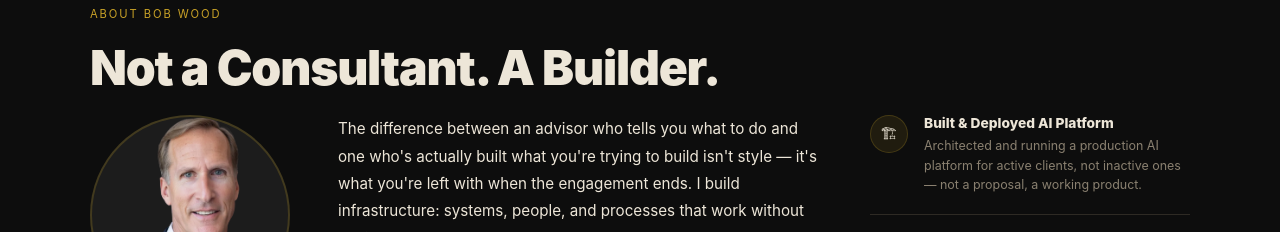
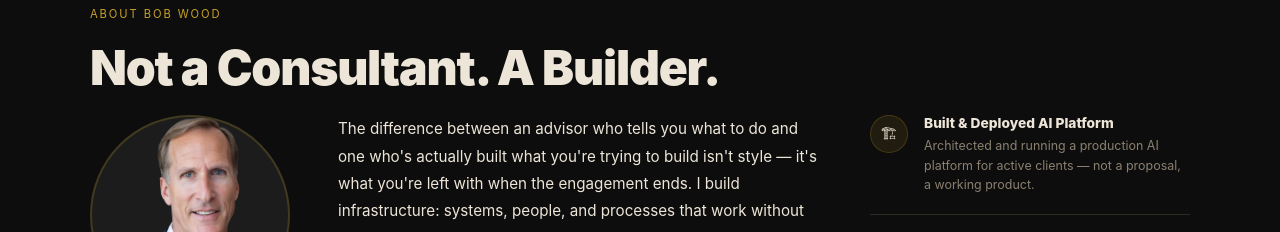
Before and after one commit to rwllc/robertwoodllc-site, a plain HTML site: page index.html in a window 1280 px wide. Shown: the part 4960-5192 px from the top of the page. Drawn offline with Linux system fonts and the light colour scheme.

Commit message:
Trim AI platform bullet, drop the inactive-clients clause

```diff
--- a/index.html
+++ b/index.html
@@ -554,7 +554,7 @@ footer{padding:2rem;text-align:center;border-top:1px solid var(--faint);font-siz
           <div class="cred-icon">🏗</div>
           <div>
             <div class="cred-label">Built &amp; Deployed AI Platform</div>
-            <div class="cred-desc">Architected and running a production AI platform for active clients, not inactive ones — not a proposal, a working product.</div>
+            <div class="cred-desc">Architected and running a production AI platform for active clients — not a proposal, a working product.</div>
           </div>
         </div>
         <div class="cred-item">
```
